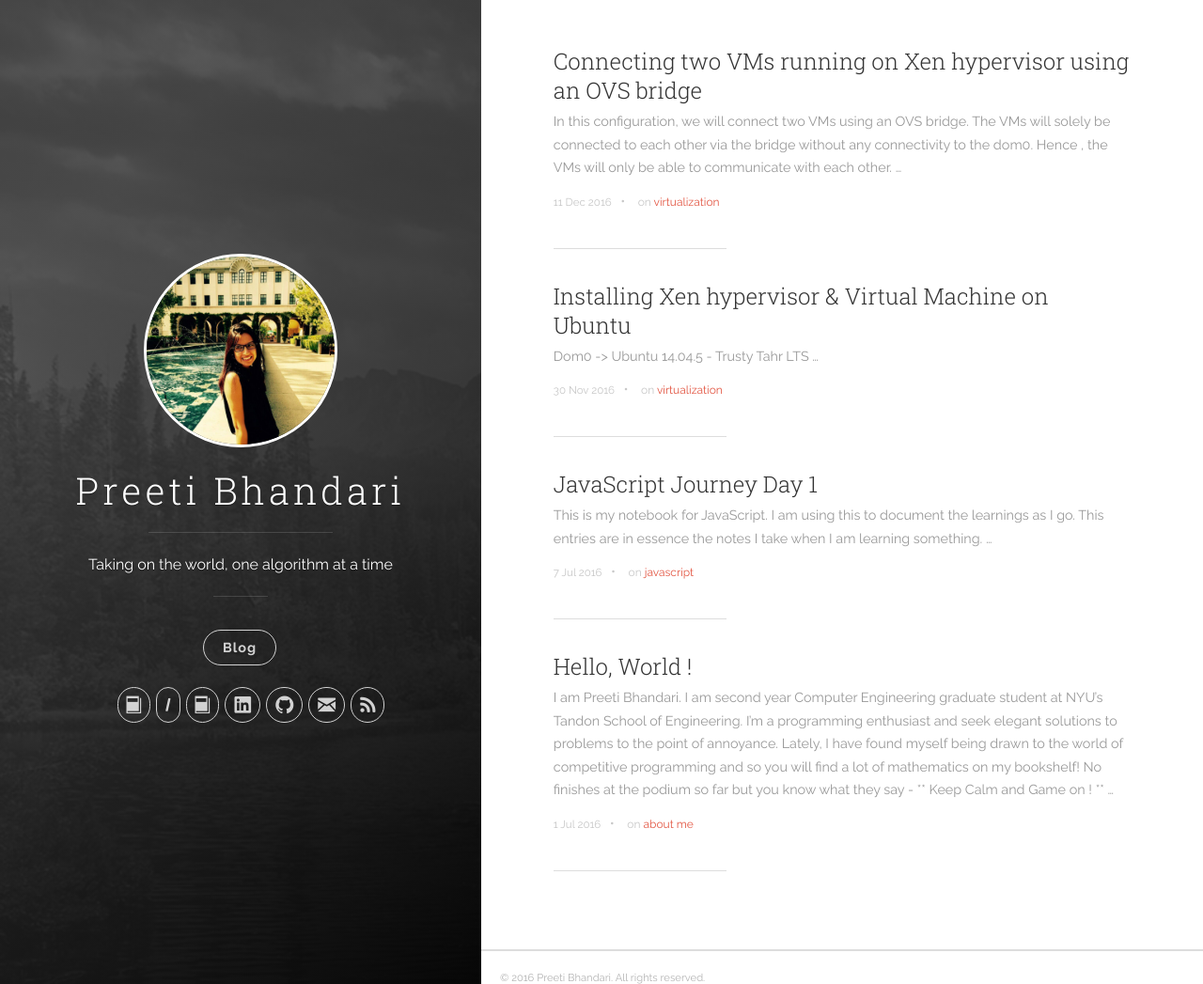
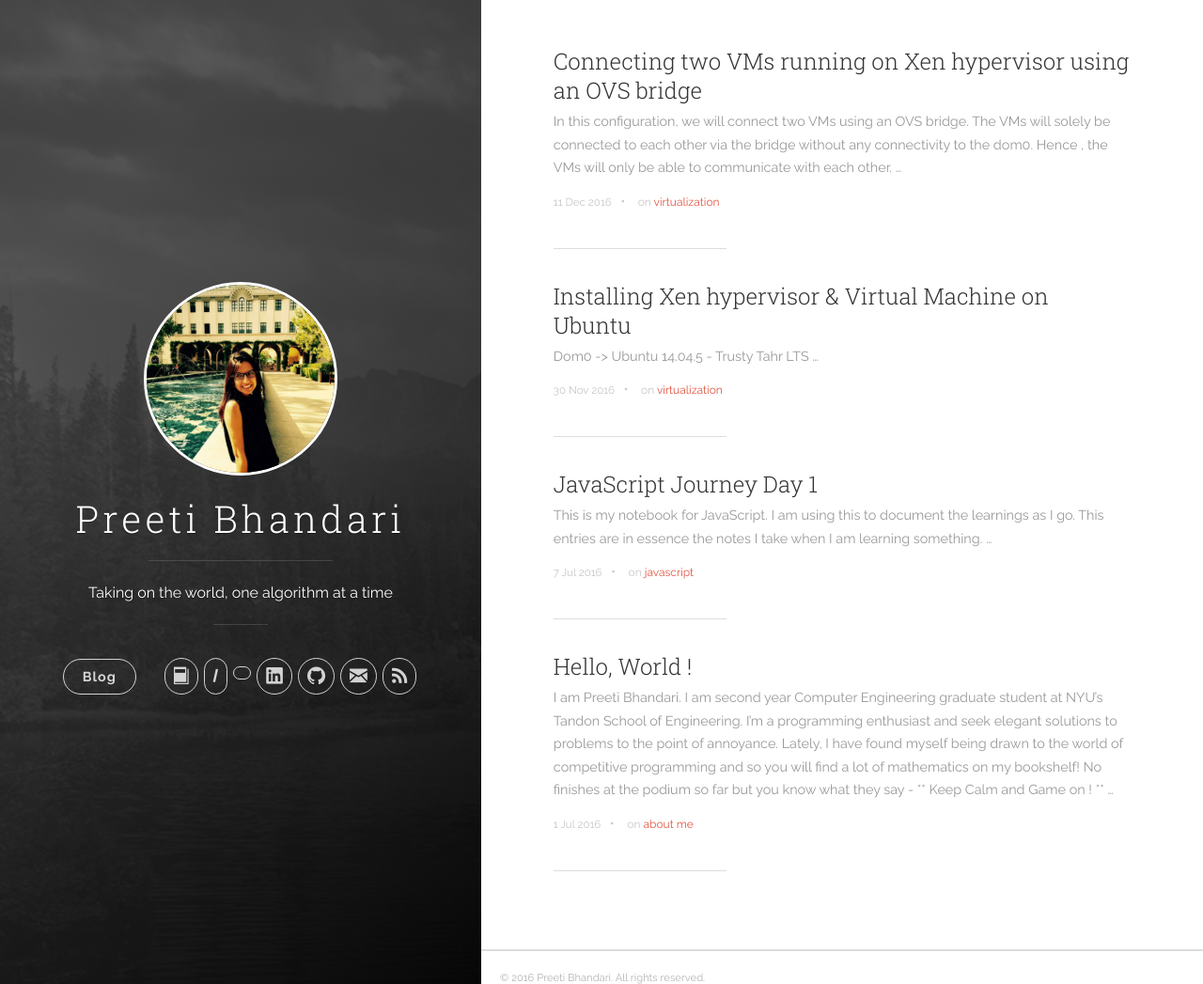
Before and after one commit to preeti1205/preeti1205.github.io, a Jekyll site: the page built from index.html, in a window 1280 px wide and 1047 px high. Shown: the whole window at 94% size. Built offline with Jekyll 4.4.1, drawn with Linux system fonts in a browser that asks for light colours; nearby versions of some CDN libraries; the list of posts is cut into pages by our own code.

Commit message:
new blog

```diff
--- a/_includes/header.html
+++ b/_includes/header.html
@@ -60,8 +60,8 @@
               {% if site.author.hackerrank_username %}
                 <!-- HackerRank -->
                 <li class="navigation__item">
-                  <a href="http://hackerrank.com/{{ site.author.hackerrank_username }}" title="@{{ site.author.hackerrank_username }} on Goodreads" target="_blank">
-                    <i class="icon icon-book"></i>
+                  <a href="http://hackerrank.com/{{ site.author.hackerrank_username }}" title="@{{ site.author.hackerrank_username }} on HackerRank" target="_blank">
+                    <i class="icon icon-square"></i>
                     <span class="label">Hackerrank</span>
                   </a>
                 </li>
```
Also changed, not shown: 4 other files.
